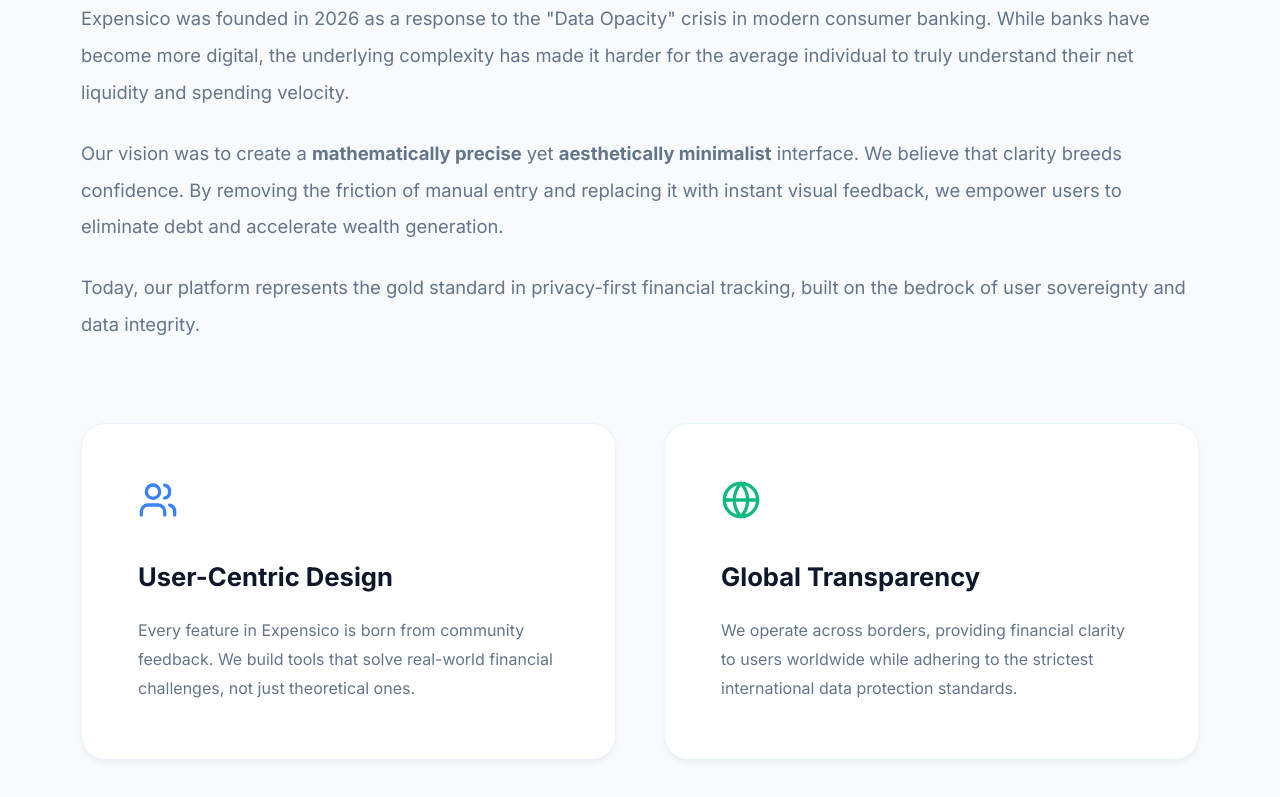
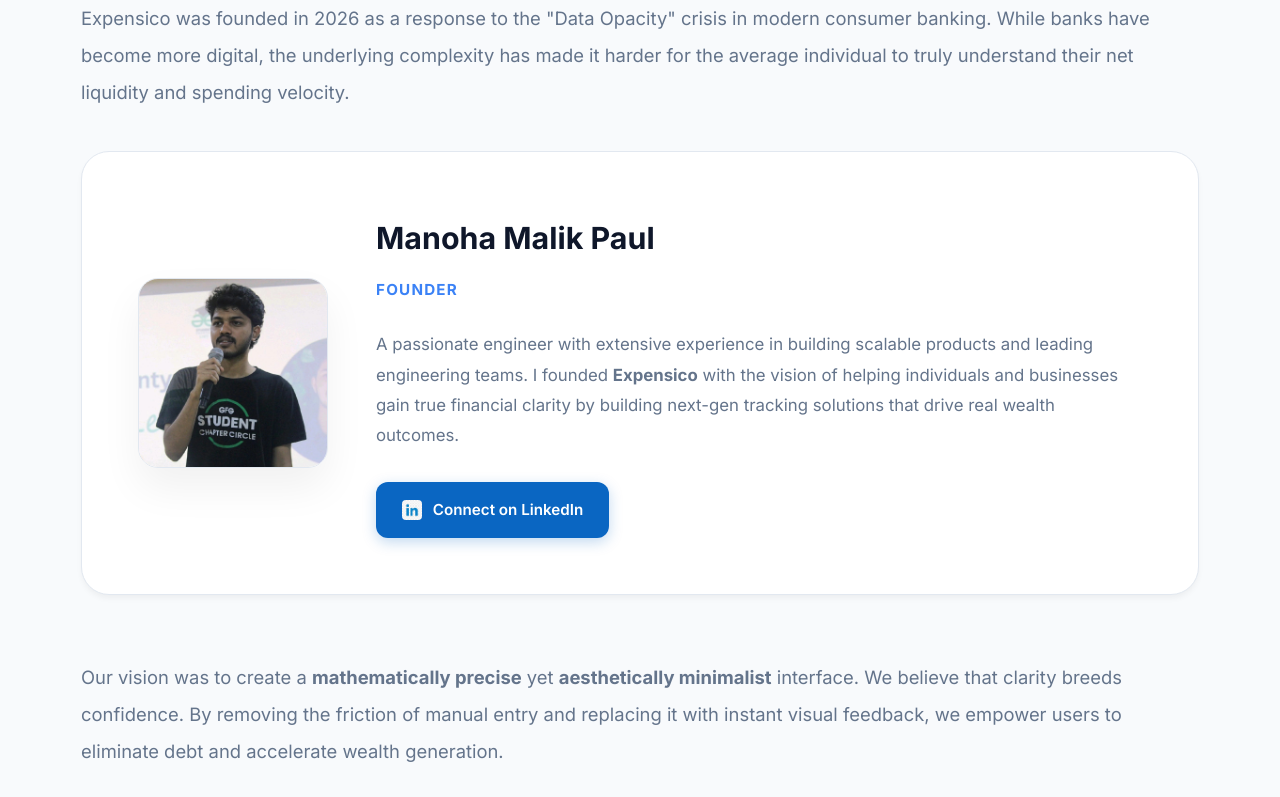
Before and after one commit to MALIKZONTY/Expense-Tracker, a React (Vite) app in the folder frontend/: page /about in a window 1280 px wide. Shown: the part 1053-1850 px from the top of the page. Built offline with nearby package versions, Linux system fonts and the light colour scheme; no server answers.

Commit message:
added my profle in about

```diff
--- a/frontend/src/pages/About.jsx
+++ b/frontend/src/pages/About.jsx
@@ -36,9 +36,75 @@
       <div className="container" style={{ maxWidth: '1150px', margin: '0 auto', padding: '6rem 1rem' }}>
 
         <ContentSection title="Our Founding Mission" icon={Award}>
-          <p style={{ marginBottom: '1.5rem' }}>
+          <p style={{ marginBottom: '2.5rem' }}>
             Expensico was founded in 2026 as a response to the "Data Opacity" crisis in modern consumer banking. While banks have become more digital, the underlying complexity has made it harder for the average individual to truly understand their net liquidity and spending velocity.
           </p>
+
+          {/* Side-by-Side Founder Card */}
+          <div className="card shadow-glow" style={{
+            display: 'flex',
+            flexDirection: 'row',
+            alignItems: 'center',
+            gap: '3rem',
+            padding: 'clamp(2rem, 5vw, 3.5rem)',
+            background: 'white',
+            borderRadius: '28px',
+            border: '1px solid #e2e8f0',
+            marginBottom: '4rem',
+            textAlign: 'left',
+            flexWrap: 'wrap' // Ensures mobile stacking
+          }}>
+            <div style={{ flexShrink: 0, margin: '0 auto' }}>
+              <div style={{
+                width: '190px',
+                height: '190px',
+                borderRadius: '20px',
+                overflow: 'hidden',
+                boxShadow: '0 20px 40px rgba(0,0,0,0.06)',
+                border: '1px solid var(--border-color)'
+              }}>
+                <img
+                  src="/linkedin-profile.jpeg"
+                  alt="Manoha Malik Paul"
+                  style={{ width: '100%', height: '100%', objectFit: 'cover' }}
+                />
+              </div>
+            </div>
+
+            <div style={{ flex: 1, minWidth: '300px' }}>
+              <h3 style={{ fontSize: '1.9rem', fontWeight: 900, color: 'var(--text-primary)', marginBottom: '0.4rem' }}>Manoha Malik Paul</h3>
+              <p style={{ color: 'var(--primary-color)', fontWeight: 700, fontSize: '0.95rem', marginBottom: '1.5rem', textTransform: 'uppercase', letterSpacing: '0.08em' }}>
+                Founder
+              </p>
+              <p style={{ color: 'var(--text-secondary)', fontSize: '1.05rem', lineHeight: '1.8', marginBottom: '2rem' }}>
+                A passionate engineer with extensive experience in building scalable products and leading engineering teams. I founded <strong>Expensico</strong> with the vision of helping individuals and businesses gain true financial clarity by building next-gen tracking solutions that drive real wealth outcomes.
+              </p>
+              <a
+                href="https://www.linkedin.com/in/malik-antuparthi/"
+                target="_blank"
+                rel="noopener noreferrer"
+                className="btn"
+                style={{
+                  textDecoration: 'none',
+                  display: 'inline-flex',
+                  alignItems: 'center',
+                  gap: '0.7rem',
+                  padding: '0.8rem 1.6rem',
+                  fontSize: '0.95rem',
+                  borderRadius: '12px',
+                  backgroundColor: '#0a66c2',
+                  color: 'white',
+                  fontWeight: 600,
+                  border: 'none',
+                  boxShadow: '0 4px 14px rgba(10, 102, 194, 0.25)'
+                }}
+              >
+                <img src="/linkedin-logo.jpg" alt="LinkedIn" style={{ width: '20px', height: '20px', borderRadius: '4px' }} />
+                <span>Connect on LinkedIn</span>
+              </a>
+            </div>
+          </div>
+
           <p style={{ marginBottom: '1.5rem' }}>
             Our vision was to create a <strong>mathematically precise</strong> yet <strong>aesthetically minimalist</strong> interface. We believe that clarity breeds confidence. By removing the friction of manual entry and replacing it with instant visual feedback, we empower users to eliminate debt and accelerate wealth generation.
           </p>
```
Also changed, not shown: frontend/public/linkedin-logo.jpg (added), frontend/public/linkedin-profile.jpeg (added).
